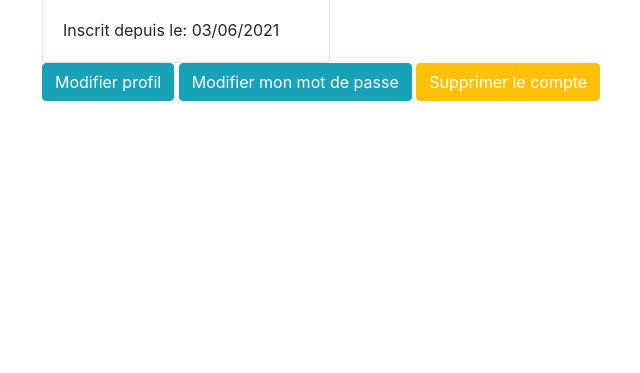
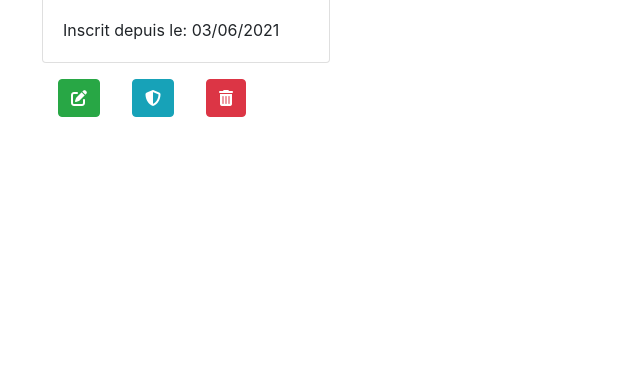
Before and after one commit to FlorianDuchesne/travailGroupe, a Symfony app: template templates/home/userShow.html.twig in a window 1280 px wide. Shown: the part 255-628 px from the top of the page, without its empty margins (43-683 px from the left). Run offline with Twig, Linux system fonts and the light colour scheme; the template is opened without the code that fills it, so the values that code supplies are empty; some libraries are stand-ins or nearby versions.

Commit message:
Bouton CSS user

```diff
--- a/templates/home/userShow.html.twig
+++ b/templates/home/userShow.html.twig
@@ -48,19 +48,32 @@
 			{% endif %}
 
 			{% if user == app.user %}
+			<div class="d-flex">
+{# ********************************************************* #}
+				{# <button class="btn btn-info">
+					<a class="text-white" href="{{ path('editProfil', {id:app.user.id}) }}">Modifier profil</a>
+				</button> #}
 
-				<button class="btn btn-info">
-					<a class="text-white" href="{{ path('editProfil', {id:app.user.id}) }}">Modifier profil</a>
-				</button>
+				<a class="btn btn-success text-white m-3" data-bs-toggle="tooltip" data-bs-placement="top" title="Modifier votre profil" href="{{ path('editProfil', {id:app.user.id}) }}">
+				<i class="fas fa-edit"></i>
+{# ********************************************************** #}
+				{# <button class="btn btn-info">
+					<a class="text-white" href="{{ path('editPassword', {id:app.user.id}) }}">Modifier mon mot de passe</a>
+				</button> #}
 
-				<button class="btn btn-info">
-					<a class="text-white" href="{{ path('editPassword', {id:app.user.id}) }}">Modifier mon mot de passe</a>
-				</button>
+				<a class="btn btn-info text-white m-3" data-bs-toggle="tooltip" data-bs-placement="top" title="Modifier votre mot de passe" href="{{ path('editPassword', {id:app.user.id}) }}">
+				<i class="fas fa-shield-alt"></i>
 
-				<button class="btn btn-warning">
-					<a class="text-white" data-toggle="modal" data-target="#exampleModal" {# href="{{ path('deleteProfil', {id:app.user.id}) }}" #}>Supprimer le compte</a>
-				</button>
+{# *********************************************************** #}
+				{# <button class="btn btn-warning">
+					<a class="text-white" data-toggle="modal" data-target="#exampleModal" href="{{ path('deleteProfil', {id:app.user.id}) }}">Supprimer le compte</a>
+				</button> #}
 
+				<a class="btn btn-danger text-white m-3" data-bs-toggle="tooltip" data-bs-placement="top" title="Supprimer votre compte" onclick="alert()" href="{{ path('deleteProfil', {id:app.user.id}) }}">
+							<i class="fas fa-trash-alt"></i>
+						</a>
+{# ************************************************************ #}
+<div>
 			{% endif %}
 
 			<!-- Button trigger modal -->
@@ -69,7 +82,7 @@
 																																																																																																																				</button> #}
 
 			<!-- Modal -->
-				<div class="modal fade" id="exampleModal" tabindex="-1" aria-labelledby="exampleModalLabel" aria-hidden="true"> <div class="modal-dialog">
+				{# <div class="modal fade" id="exampleModal" tabindex="-1" aria-labelledby="exampleModalLabel" aria-hidden="true"> <div class="modal-dialog">
 					<div class="modal-content">
 						<div class="modal-header">
 							<h5 class="modal-title text-danger" id="exampleModalLabel">Action irréversible</h5>
@@ -81,10 +94,9 @@
 						<div class="modal-footer">
 							<button type="button" class="btn btn-secondary" data-dismiss="modal">Fermer</button>
 							<a class="btn btn-primary" href="{{ path('deleteProfil', {id:app.user.id}) }}">Supprimer le compte</a>
-							{# <button type="button" class="btn btn-primary">Save changes</button> #}
 						</div>
 					</div>
-				</div>
+				</div> #}
 			</div>
 
 		</div>
```
